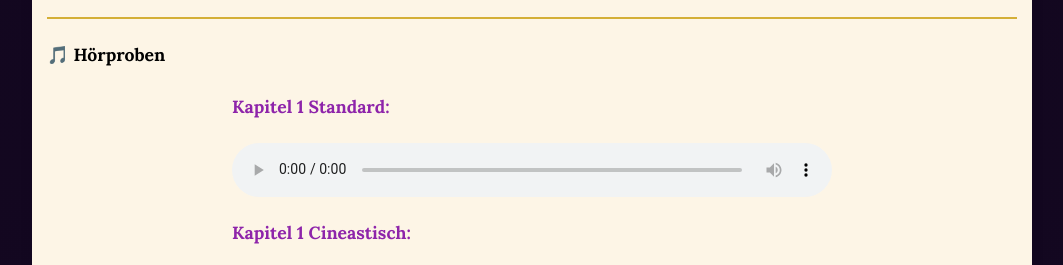
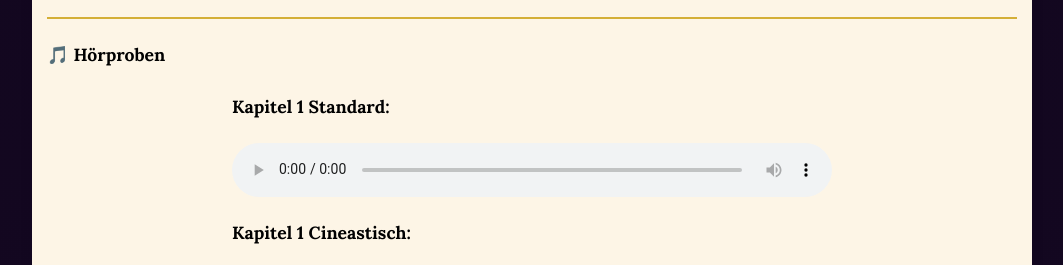
Before and after one commit to yailious/Silberschweif, a plain HTML site: page fantasy-abenteuer-buch-hoerbuch-zelda-kinder.html in a window 1280 px wide. Shown: the part 3343-3608 px from the top of the page, without its empty margins (108-1171 px from the left). Drawn offline with Linux system fonts and the light colour scheme; grey boxes are pictures that could not be loaded; a script that the page names is missing.

Commit message:
Update style.css

```diff
--- a/style.css
+++ b/style.css
@@ -235,7 +235,7 @@ h3 {
 
         .audio-label {
             font-weight: bold;
-            color: #8e24aa;
+            color: #000000;
             margin-bottom: 5px;
             display: block;
         }
```
